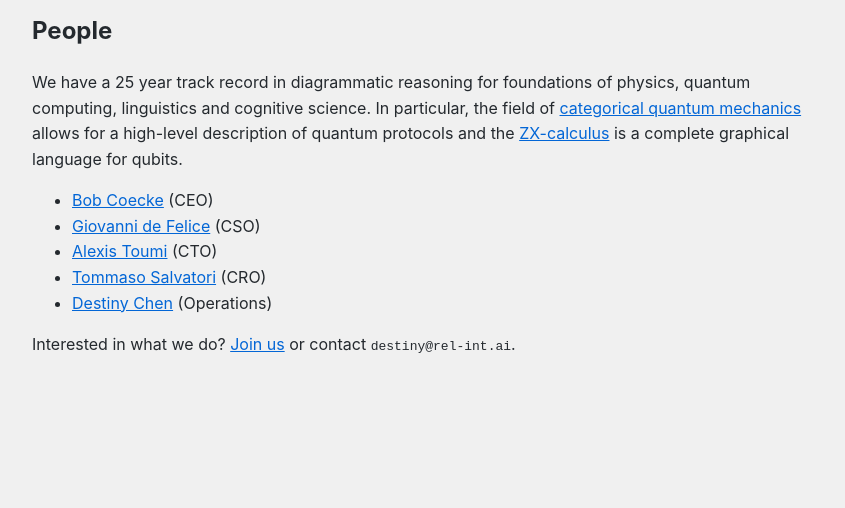
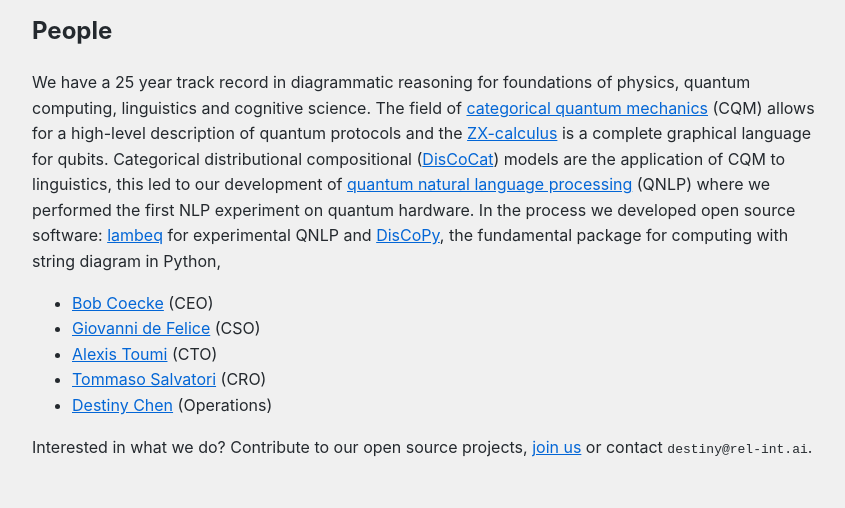
Before and after one commit to relational-intelligence/relational-intelligence.github.io, a Jekyll site: the page built from people.md, in a window 1280 px wide. Shown: the part 425-933 px from the top of the page, without its empty margins (208-1053 px from the left). Built offline with Jekyll 4.4.1, drawn with Linux system fonts in a browser that asks for light colours; before the commit the page ends 900 px from its top, so only the background shows below that.

Commit message:
Update people.md

```diff
--- a/people.md
+++ b/people.md
@@ -7,7 +7,9 @@ permalink: /people
 ## People
 
 We have a 25 year track record in diagrammatic reasoning for foundations of physics, quantum computing, linguistics and cognitive science.
-In particular, the field of [categorical quantum mechanics](https://en.wikipedia.org/wiki/Categorical_quantum_mechanics) allows for a high-level description of quantum protocols and the [ZX-calculus](https://en.wikipedia.org/wiki/ZX-calculus) is a complete graphical language for qubits.
+The field of [categorical quantum mechanics](https://en.wikipedia.org/wiki/Categorical_quantum_mechanics) (CQM) allows for a high-level description of quantum protocols and the [ZX-calculus](https://en.wikipedia.org/wiki/ZX-calculus) is a complete graphical language for qubits.
+Categorical distributional compositional ([DisCoCat](https://en.wikipedia.org/wiki/DisCoCat)) models are the application of CQM to linguistics, this led to our development of [quantum natural language processing](https://en.wikipedia.org/wiki/Quantum_natural_language_processing) (QNLP) where we performed the first NLP experiment on quantum hardware.
+In the process we developed open source software: [lambeq](https://github.com/Quantinuum/lambeq) for experimental QNLP and [DisCoPy](https://discopy.org/), the fundamental package for computing with string diagram in Python,
 
 - [Bob Coecke](https://en.wikipedia.org/wiki/Bob_Coecke) (CEO)
 - [Giovanni de Felice](https://scholar.google.com/citations?user=-_bkN1gAAAAJ&hl=en) (CSO)
@@ -15,4 +17,4 @@ In particular, the field of [categorical quantum mechanics](https://en.wikipedia
 - [Tommaso Salvatori](https://scholar.google.com/citations?user=fG9vZC4AAAAJ) (CRO)
 - [Destiny Chen](https://www.linkedin.com/in/destiny-chen-manager/) (Operations)
 
-Interested in what we do? [Join us](careers) or contact `destiny@rel-int.ai`.
+Interested in what we do? Contribute to our open source projects, [join us](careers) or contact `destiny@rel-int.ai`.
```
